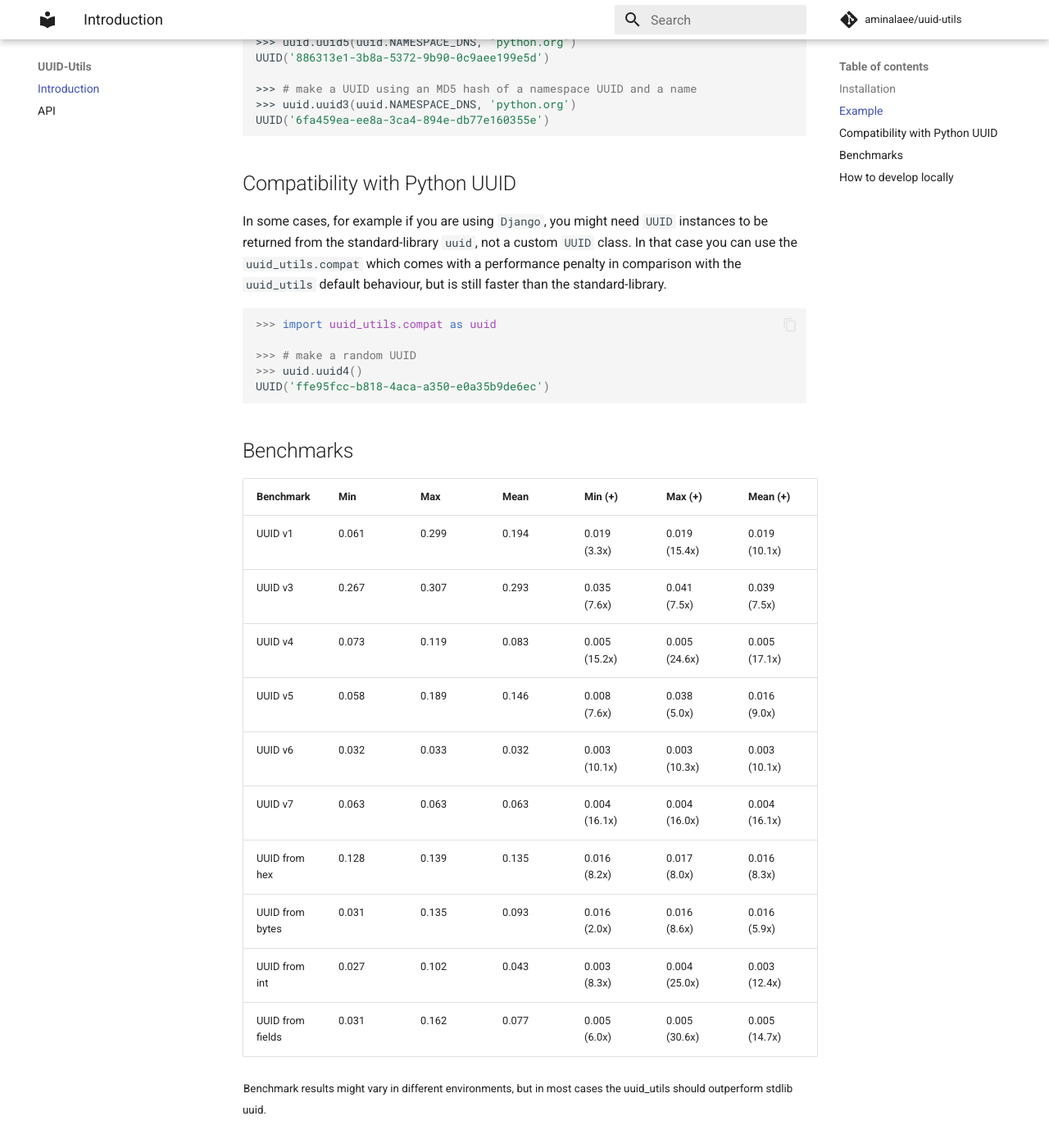
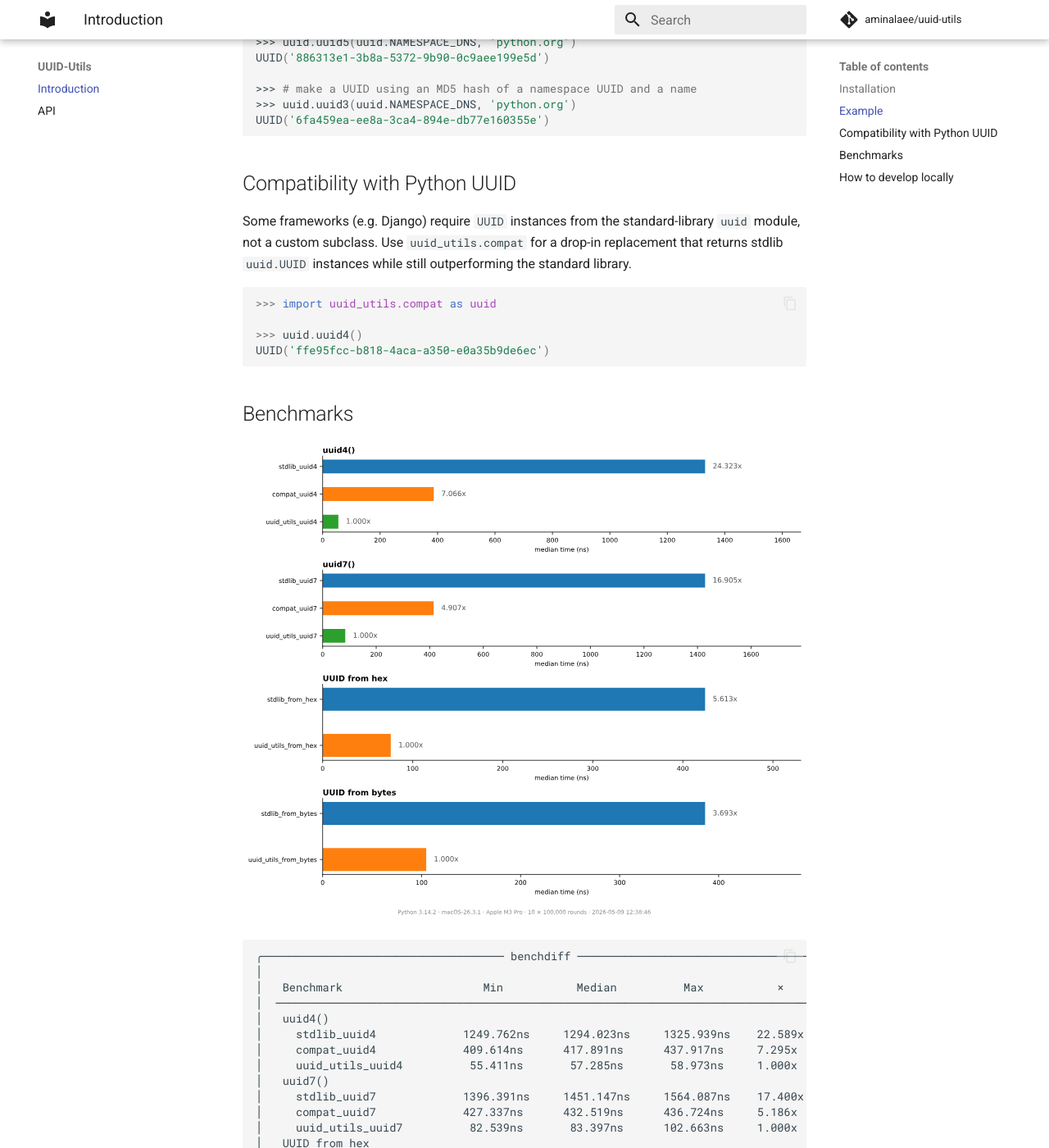
Before and after one commit to aminalaee/uuid-utils, an MkDocs documentation site: the page built from docs/index.md, in a window 1280 px wide and 1400 px high, scrolled down 1107 px. Shown: the whole window at 82% size. Built offline with MkDocs 1.6.1 and Material for MkDocs 9.7.7, drawn with Linux system fonts in a browser that asks for light colours; comment, search, counter and statistics services are not loaded; some of the changed text lies outside the part shown.

Commit message:
Update benchmarks (#161)

````diff
--- a/docs/index.md
+++ b/docs/index.md
@@ -66,35 +66,49 @@ UUID('6fa459ea-ee8a-3ca4-894e-db77e160355e')
 
 ## Compatibility with Python UUID
 
-In some cases, for example if you are using `Django`, you might need `UUID` instances to be returned
-from the standard-library `uuid`, not a custom `UUID` class.
-In that case you can use the `uuid_utils.compat` which comes with a performance penalty
-in comparison with the `uuid_utils` default behaviour, but is still faster than the standard-library.
+Some frameworks (e.g. Django) require `UUID` instances from the standard-library `uuid` module,
+not a custom subclass. Use `uuid_utils.compat` for a drop-in replacement that returns stdlib
+`uuid.UUID` instances while still outperforming the standard library.
 
 ```py
 >>> import uuid_utils.compat as uuid
 
->>> # make a random UUID
 >>> uuid.uuid4()
 UUID('ffe95fcc-b818-4aca-a350-e0a35b9de6ec')
 ```
 
 ## Benchmarks
 
-| Benchmark        | Min   | Max   | Mean  | Min (+)       | Max (+)       | Mean (+)      |
-| ---------------- | ----- | ----- | ----- | ------------- | ------------- | ------------- |
-| UUID v1          | 0.061 | 0.299 | 0.194 | 0.019 (3.3x)  | 0.019 (15.4x) | 0.019 (10.1x) |
-| UUID v3          | 0.267 | 0.307 | 0.293 | 0.035 (7.6x)  | 0.041 (7.5x)  | 0.039 (7.5x)  |
-| UUID v4          | 0.073 | 0.119 | 0.083 | 0.005 (15.2x) | 0.005 (24.6x) | 0.005 (17.1x) |
-| UUID v5          | 0.058 | 0.189 | 0.146 | 0.008 (7.6x)  | 0.038 (5.0x)  | 0.016 (9.0x)  |
-| UUID v6          | 0.032 | 0.033 | 0.032 | 0.003 (10.1x) | 0.003 (10.3x) | 0.003 (10.1x) |
-| UUID v7          | 0.063 | 0.063 | 0.063 | 0.004 (16.1x) | 0.004 (16.0x) | 0.004 (16.1x) |
-| UUID from hex    | 0.128 | 0.139 | 0.135 | 0.016 (8.2x)  | 0.017 (8.0x)  | 0.016 (8.3x)  |
-| UUID from bytes  | 0.031 | 0.135 | 0.093 | 0.016 (2.0x)  | 0.016 (8.6x)  | 0.016 (5.9x)  |
-| UUID from int    | 0.027 | 0.102 | 0.043 | 0.003 (8.3x)  | 0.004 (25.0x) | 0.003 (12.4x) |
-| UUID from fields | 0.031 | 0.162 | 0.077 | 0.005 (6.0x)  | 0.005 (30.6x) | 0.005 (14.7x) |
+![Benchmarks](benchmarks.svg)
 
-<sup>Benchmark results might vary in different environments, but in most cases the uuid_utils should outperform stdlib uuid.</sup><br>
+```
+╭──────────────────────────────────── benchdiff ─────────────────────────────────────╮
+│                                                                                    │
+│   Benchmark                     Min           Median          Max           ×      │
+│  ────────────────────────────────────────────────────────────────────────────────  │
+│   uuid4()                                                                          │
+│     stdlib_uuid4             1249.762ns     1294.023ns     1325.939ns    22.589x   │
+│     compat_uuid4             409.614ns      417.891ns      437.917ns     7.295x    │
+│     uuid_utils_uuid4          55.411ns       57.285ns       58.973ns     1.000x    │
+│   uuid7()                                                                          │
+│     stdlib_uuid7             1396.391ns     1451.147ns     1564.087ns    17.400x   │
+│     compat_uuid7             427.337ns      432.519ns      436.724ns     5.186x    │
+│     uuid_utils_uuid7          82.539ns       83.397ns      102.663ns     1.000x    │
+│   UUID from hex                                                                    │
+│     stdlib_from_hex          423.353ns      431.943ns      621.810ns     5.769x    │
+│     uuid_utils_from_hex       74.149ns       74.868ns       75.613ns     1.000x    │
+│   UUID from bytes                                                                  │
+│     stdlib_from_bytes        370.027ns      373.883ns      383.646ns     3.772x    │
+│     uuid_utils_from_bytes     97.189ns       99.132ns      102.382ns     1.000x    │
+│                                                                                    │
+│ ────────────────────────────────────────────────────────────────────────────────── │
+│   Python      3.14.2                                                               │
+│   Platform    macOS-26.3.1                                                         │
+│   CPU         Apple M3 Pro                                                         │
+│   Rounds      10 × 100,000 calls                                                   │
+│   Date        2026-05-09 12:38:51                                                  │
+╰────────────────────────────────────────────────────────────────────────────────────╯
+```
 
 ## How to develop locally
 
--- a/requirements.txt
+++ b/requirements.txt
@@ -4,4 +4,4 @@ mypy==1.19.1
 pytest==9.0.3
 pytest-codspeed==4.5.0
 ruff==0.15.12
-richbench==1.0.3
+benchdiff==0.3.0
````
Also changed, not shown: README.md (+32 -18 lines), docs/benchmarks.svg (added), 4 other files.
